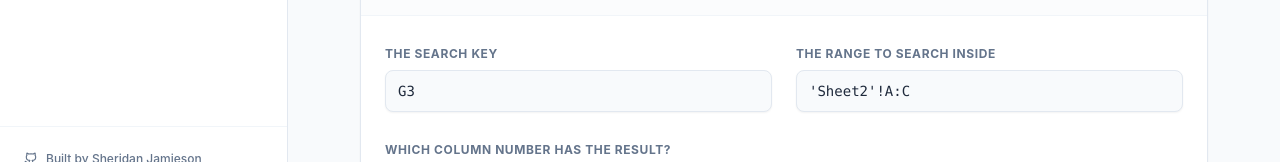
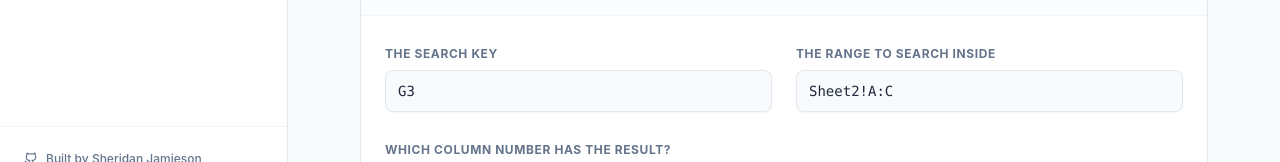
Before and after one commit to sheridan-runs/spreadsheet-school, a React (Vite) app in the folder spreadsheet-school/: page / in a window 1280 px wide. Shown: the part 609-771 px from the top of the page. Built offline with nearby package versions, Linux system fonts and the light colour scheme.

Commit message:
Update App.tsx

```diff
--- a/spreadsheet-school/src/App.tsx
+++ b/spreadsheet-school/src/App.tsx
@@ -7,16 +7,32 @@ function App() {
   const [activeSection, setActiveSection] = useState('');
 
   // --- SMART HELPERS ---
-  // Detects if input is text and needs quotes, or if it's a number/cell ref
+
+  // 1. Handle Quotes for Text (e.g. Apple -> "Apple")
   const smartQuote = (val: string) => {
-    if (!val) return '""'; // Handle empty inputs
+    if (!val) return '""';
     const clean = val.trim();
-    // If it's a number, formula, or already quoted, leave it alone
     if (!isNaN(Number(clean)) || clean.startsWith('"') || clean.startsWith('=') || clean.match(/^[A-Z]+[0-9]+(:[A-Z]+[0-9]+)?$/)) {
       return clean;
     }
-    // Otherwise, assume it's text and wrap it
     return `"${clean}"`;
+  };
+
+  // 2. Handle Quotes for Sheet Ranges (e.g. Sheet1!A:A -> 'Sheet1'!A:A)
+  const smartRange = (val: string) => {
+    if (!val) return '';
+    // If there is no "!", it's just a regular range like A:C, leave it alone
+    if (!val.includes('!')) return val;
+
+    const parts = val.split('!');
+    const sheet = parts[0];
+    const range = parts.slice(1).join('!');
+
+    // If it is already quoted, leave it alone
+    if (sheet.trim().startsWith("'") && sheet.trim().endsWith("'")) return val;
+
+    // Otherwise, wrap the sheet name in single quotes
+    return `'${sheet}'!${range}`;
   };
 
   // --- DATA: The Top 10 Spreadsheet Functions ---
@@ -36,8 +52,8 @@ function App() {
         {
           id: 'range',
           label: 'The range to search inside',
-          defaultValue: "'Sheet2'!A:C",
-          placeholder: "e.g. 'Sheet2'!A:C"
+          defaultValue: 'Sheet2!A:C',   // No quotes needed in default now
+          placeholder: 'Sheet2!A:C'     // Cleaner placeholder
         },
         {
           id: 'index',
@@ -46,7 +62,8 @@ function App() {
           placeholder: 'e.g. 2 (If data is in Col B)'
         },
       ],
-      generator: (v: any) => `=VLOOKUP(${v.searchKey}, ${v.range}, ${v.index}, FALSE)`
+      // Apply smartRange here
+      generator: (v: any) => `=VLOOKUP(${v.searchKey}, ${smartRange(v.range)}, ${v.index}, FALSE)`
     },
     {
       id: 'if-logic',
@@ -73,7 +90,6 @@ function App() {
           placeholder: 'Review'
         },
       ],
-      // Smart Quote logic applied here
       generator: (v: any) => `=IF(${v.condition}, ${smartQuote(v.trueVal)}, ${smartQuote(v.falseVal)})`
     },
     {
@@ -101,7 +117,8 @@ function App() {
           placeholder: 'Widgets'
         },
       ],
-      generator: (v: any) => `=SUMIFS(${v.sumRange}, ${v.criteriaRange}, ${smartQuote(v.criterion)})`
+      // Applied smartRange to ranges just in case they reference other sheets
+      generator: (v: any) => `=SUMIFS(${smartRange(v.sumRange)}, ${smartRange(v.criteriaRange)}, ${smartQuote(v.criterion)})`
     },
     {
       id: 'filter',
@@ -128,8 +145,8 @@ function App() {
           placeholder: 'Completed'
         },
       ],
-      // Logic: We write the "=" and the quotes for them
-      generator: (v: any) => `=FILTER(${v.range}, ${v.checkCol} = ${smartQuote(v.value)})`
+      // Applied smartRange here too
+      generator: (v: any) => `=FILTER(${smartRange(v.range)}, ${smartRange(v.checkCol)} = ${smartQuote(v.value)})`
     },
     {
       id: 'text-join',
@@ -150,8 +167,7 @@ function App() {
           placeholder: 'A2:A10'
         },
       ],
-      // Strip existing quotes and add fresh ones to be safe
-      generator: (v: any) => `=TEXTJOIN("${v.delimiter.replace(/"/g, '')}", TRUE, ${v.range})`
+      generator: (v: any) => `=TEXTJOIN("${v.delimiter.replace(/"/g, '')}", TRUE, ${smartRange(v.range)})`
     },
     {
       id: 'unique',
@@ -166,7 +182,7 @@ function App() {
           placeholder: 'A2:A'
         },
       ],
-      generator: (v: any) => `=UNIQUE(${v.range})`
+      generator: (v: any) => `=UNIQUE(${smartRange(v.range)})`
     },
     {
       id: 'trim',
@@ -202,7 +218,7 @@ function App() {
           placeholder: 'Sheet1!A:C'
         },
       ],
-      // Logic: Ensure URL and Range are quoted
+      // IMPORTRANGE requires quotes around the string, so smartQuote handles the whole block
       generator: (v: any) => `=IMPORTRANGE(${smartQuote(v.url)}, ${smartQuote(v.range)})`
     },
     {
@@ -224,7 +240,6 @@ function App() {
           placeholder: 'e.g. Not Found'
         },
       ],
-      // Logic: If blank, use "", otherwise quote the text
       generator: (v: any) => `=IFERROR(${v.formula}, ${v.value === '' ? '""' : smartQuote(v.value)})`
     },
     {
@@ -319,7 +334,7 @@ function App() {
            </button>
         </div>
 
-        {/* Mobile Menu Dropdown (Fixed Z-Index and Footer) */}
+        {/* Mobile Menu Dropdown */}
         {mobileMenuOpen && (
           <div className="md:hidden fixed inset-0 top-16 bg-white z-50 p-4 overflow-y-auto flex flex-col">
              <div className="flex-1">
@@ -335,7 +350,7 @@ function App() {
                ))}
              </div>
 
-             {/* Added Mobile Footer Link */}
+             {/* Mobile Footer Link */}
              <div className="pt-6 pb-12 border-t border-slate-100 mt-4">
                <a href="https://sheridanjamieson.com" target="_blank" className="text-sm text-slate-500 flex items-center gap-2 font-medium">
                  <Github size={16} /> Built by Sheridan Jamieson
```
